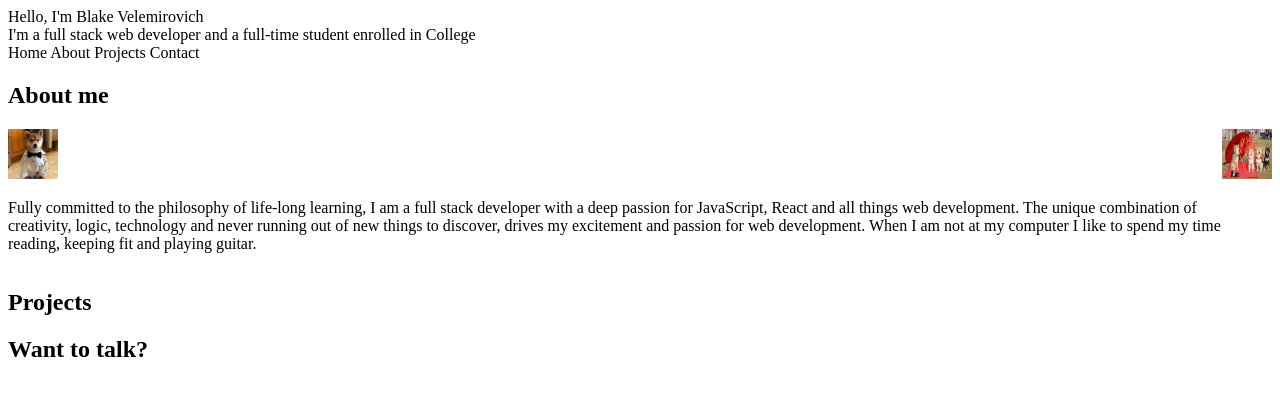
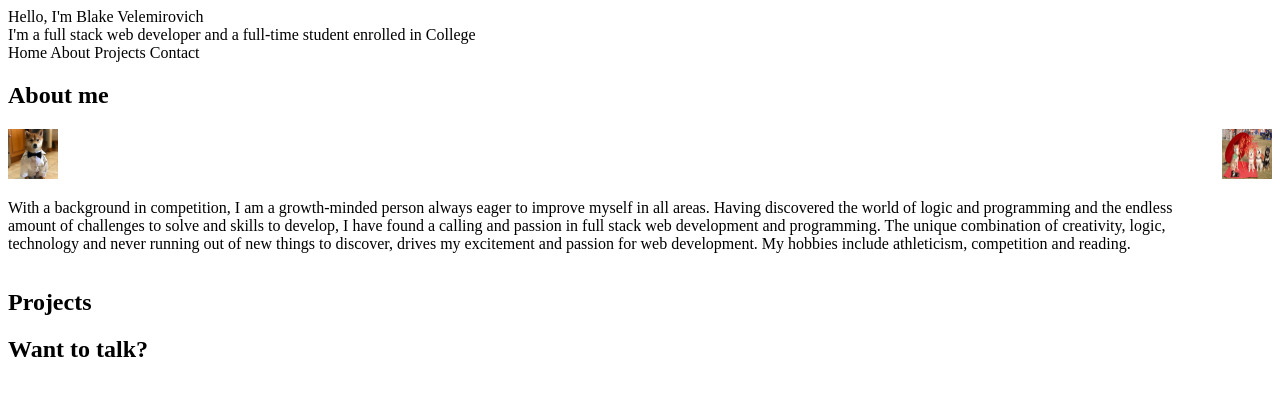
Before and after one commit to BlakeVelemirovich/Portfolio, a website built with webpack: page dist/index.html in a window 1280 px wide. Built offline with nearby package versions, Linux system fonts and the light colour scheme.

Commit message:
Sharing for computer use

```diff
--- a/dist/index.html
+++ b/dist/index.html
@@ -25,7 +25,7 @@
         <div class="flex-container">
             <article id="about-myself">
                 <img src="../src/images/shiba.avif">
-                <p>Fully committed to the philosophy of life-long learning, I am a full stack developer with a deep passion for JavaScript, React and all things web development. The unique combination of creativity, logic, technology and never running out of new things to discover, drives my excitement and passion for web development. When I am not at my computer I like to spend my time reading, keeping fit and playing guitar.</p>
+                <p>With a background in competition, I am a growth-minded person always eager to improve myself in all areas. Having discovered the world of logic and programming and the endless amount of challenges to solve and skills to develop, I have found a calling and passion in full stack web development and programming. The unique combination of creativity, logic, technology and never running out of new things to discover, drives my excitement and passion for web development. My hobbies include athleticism, competition and reading.</p>
             </article>
             <article id="skills">
                 <img src="../src/images/shiba.jpg">
```
